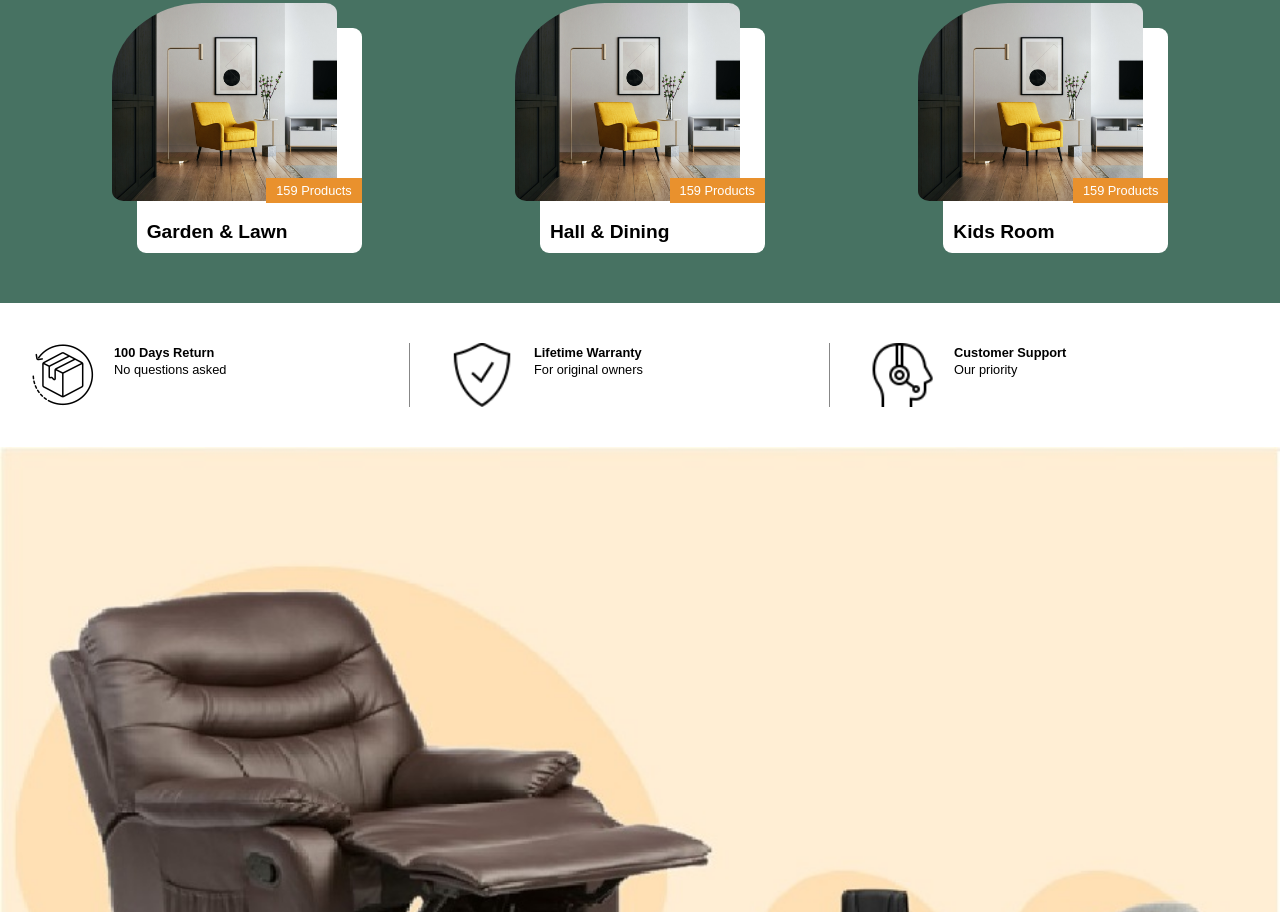
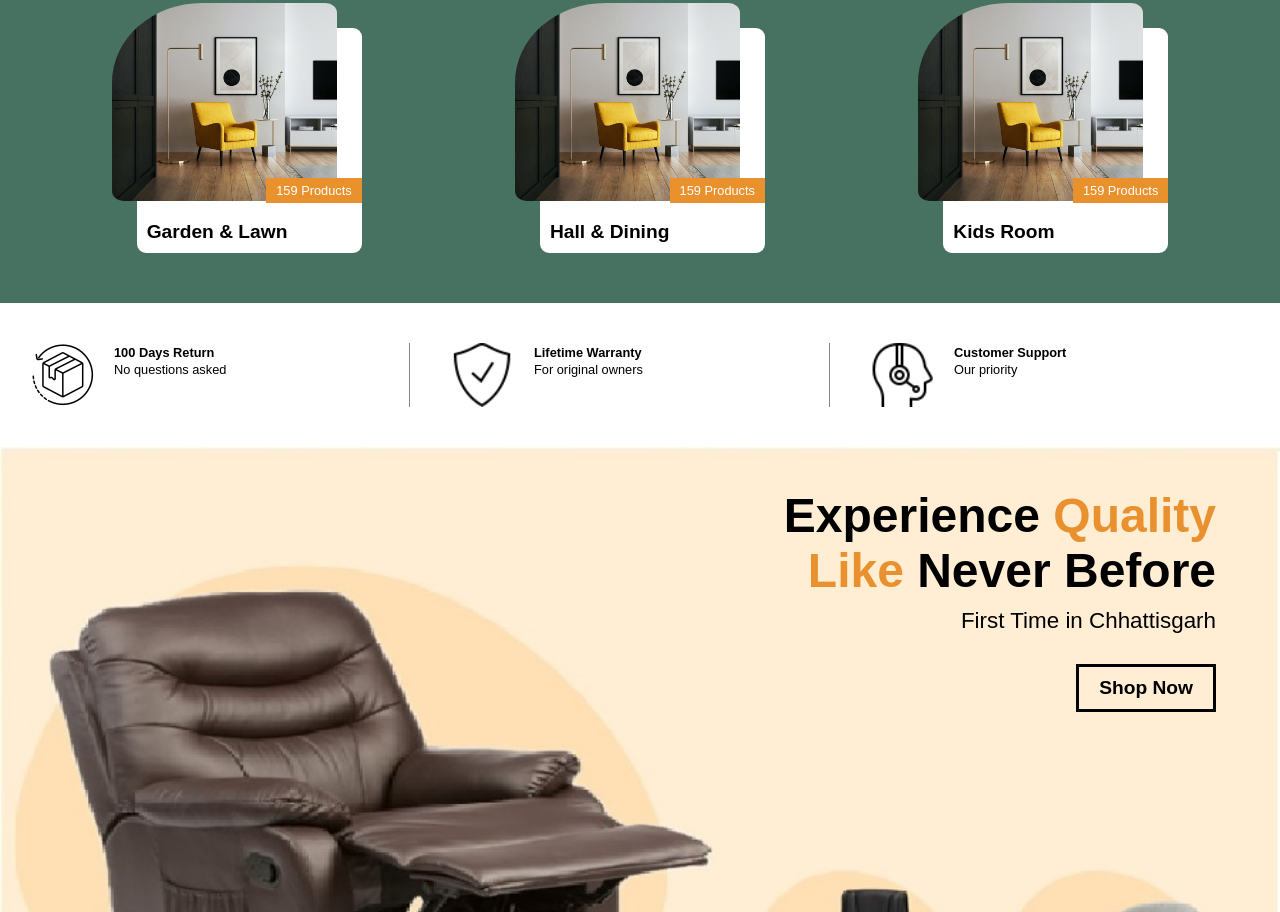
Before and after one commit to Gauravkumar1502/Logixhunt.InternTask, a plain HTML site: page index.html in a window 1280 px wide. Shown: the part 2799-3711 px from the top of the page. Drawn offline with Linux system fonts and the light colour scheme.

Commit message:
final finish

```diff
--- a/index.html
+++ b/index.html
@@ -462,6 +462,11 @@
         <!-- Featured Products div -->
         <div class="feature">
             <img src="assets/feature1.jpg" alt="">
+            <div class=overlay>
+                <h1>Experience <span>Quality<br/>Like</span> Never Before</h1>
+                <p>First Time in Chhattisgarh</p>
+                <button>Shop Now</button>
+            </div>
             <div class="absCard">
                 <div class="absCard__child">
                     <img src="assets/call.png" alt="">
--- a/styles.css
+++ b/styles.css
@@ -175,7 +175,7 @@ nav{
     background-color: transparent;
     font-size: 1rem;
     font-weight: bold;
-    border: 2px solid black;
+    border: 3px solid black;
 }
 
 .highlighte div h1,h2{
@@ -237,6 +237,37 @@ nav{
 }
 .feature{
     position: relative;
+}
+.overlay{
+    position: absolute;
+    float: right;
+    top: 5%;
+    right: 5%;
+}
+.overlay h1{
+    color: black;
+    font-size: 3rem;
+    font-weight:900;
+    margin-bottom: 10px;
+    text-align: right;
+}
+.overlay span{
+    color: #e9912e;
+}
+.overlay p{
+    color: black;
+    font-size: 1.4rem;
+    margin-bottom: 10px;
+    text-align: right;
+}
+.overlay button{
+    background-color: transparent;
+    padding: 10px 20px;
+    font-size: 1.2rem;
+    font-weight: bold;
+    border: 3px solid black;
+    float: right;
+    margin-top: 20px;
 }
 .absCard{
     position: absolute;
```
